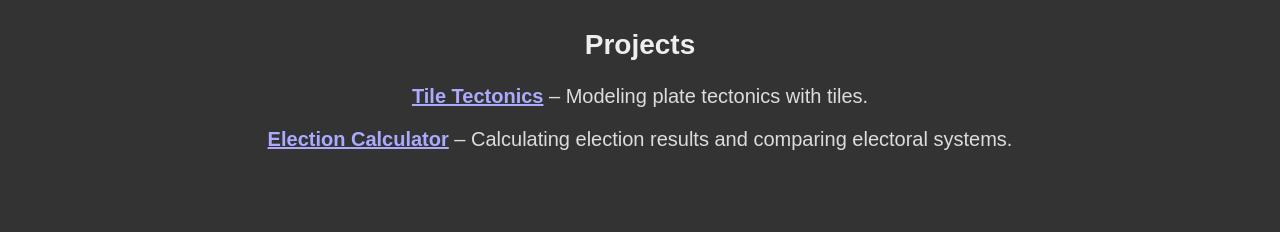
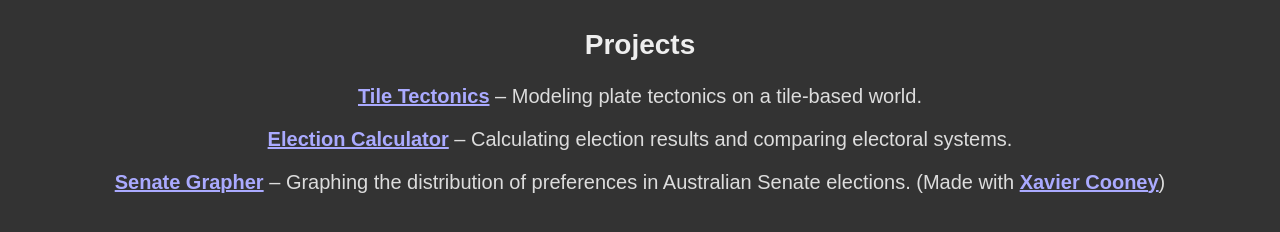
Before and after one commit to GusEvans/gusevans.github.io, a plain HTML site: page index.html in a window 1280 px wide. Shown: the part 98-330 px from the top of the page. Drawn offline with Linux system fonts and the light colour scheme.

Commit message:
Added link to SenateGrapher

```diff
--- a/index.html
+++ b/index.html
@@ -15,7 +15,8 @@
 <body>
 	<h1>gusevans.github.io</h1>
 	<h2>Projects</h2>
-	<p><a href="https://gusevans.github.io/TileTectonics/">Tile Tectonics</a> – Modeling plate tectonics with tiles.</p>
+	<p><a href="https://gusevans.github.io/TileTectonics/">Tile Tectonics</a> – Modeling plate tectonics on a tile-based world.</p>
 	<p><a href="https://gusevans.github.io/ElectionCalculator/">Election Calculator</a> – Calculating election results and comparing electoral systems.</p>
+	<p><a href="https://gusevans.github.io/SenateGrapher/">Senate Grapher</a> – Graphing the distribution of preferences in Australian Senate elections. (Made with <a href="https://xaviercooney.github.io/xavc/">Xavier Cooney</a>)</p>
 </body>
 </html>
```
